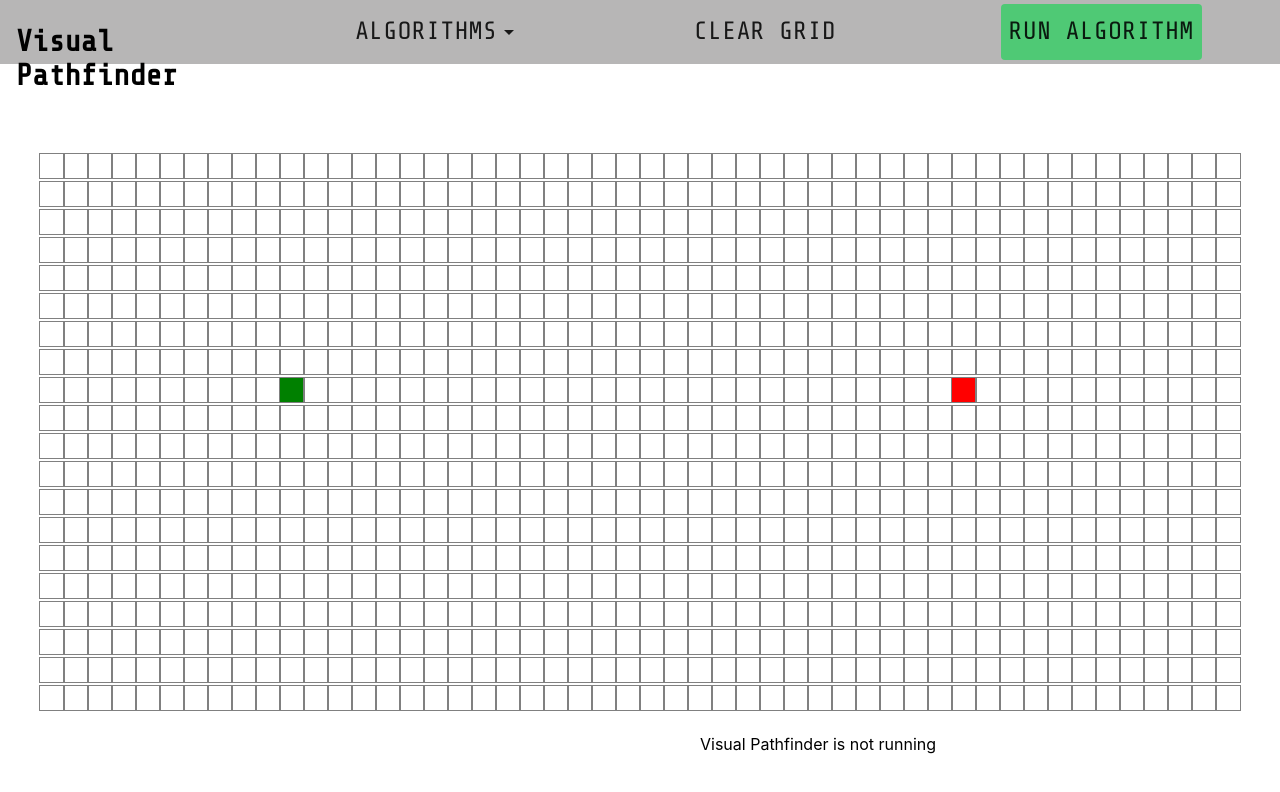
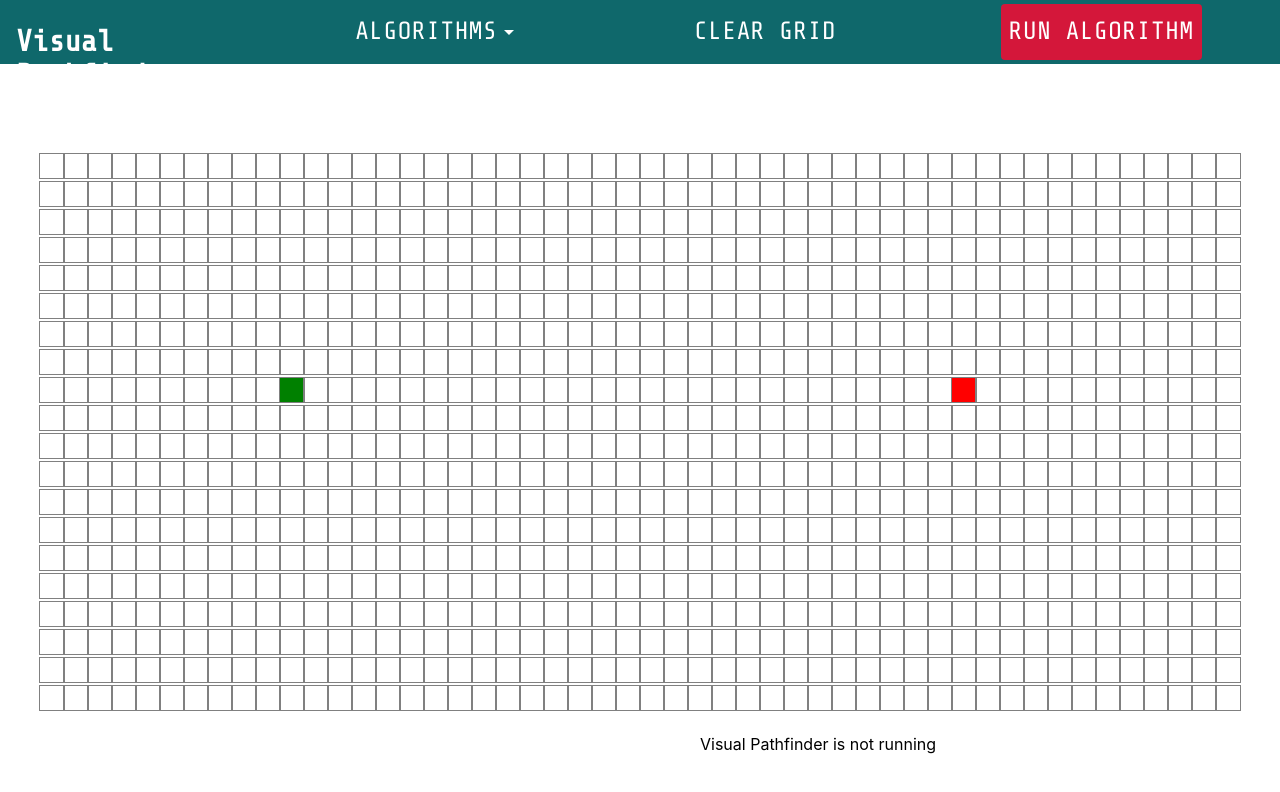
Before and after one commit to Criscoll/Visual-Pathfinder, a React (Create React App) app in the folder my-app/: page / in a window 1280 px wide. Shown: the top 792 px of the page. Built offline with nearby package versions, Linux system fonts and the light colour scheme.

Commit message:
trying to add animation for clearing the board

```diff
--- a/my-app/src/components/AlgorithmsButton.jsx
+++ b/my-app/src/components/AlgorithmsButton.jsx
@@ -13,6 +13,7 @@ import ArrowDropDownIcon from '@material-ui/icons/ArrowDropDown';
 const useStyles = makeStyles((theme) => ({
   root: {
     display: 'flex',
+    zIndex: 1000,
   },
   paper: {
     marginRight: theme.spacing(2),
@@ -20,6 +21,7 @@ const useStyles = makeStyles((theme) => ({
   button: {
     fontFamily: 'Share Tech',
     fontSize: 25,
+    color: 'white',
   },
   dropDownText: {
     fontFamily: 'Share Tech',
--- a/my-app/src/components/ClearGridButton.jsx
+++ b/my-app/src/components/ClearGridButton.jsx
@@ -6,6 +6,7 @@ const useStyles = makeStyles(() => ({
   root: {
     fontFamily: 'Share Tech',
     fontSize: 25,
+    color: 'white',
   },
 }));
 
--- a/my-app/src/components/StartButton.jsx
+++ b/my-app/src/components/StartButton.jsx
@@ -6,9 +6,12 @@ const useStyles = makeStyles(() => ({
   root: {
     fontFamily: ['Share Tech', 'Sans Serif'],
     fontSize: 25,
-    backgroundColor: 'rgb(79, 201, 117)',
-    // borderColor: 'rgb(79, 201, 117)',
+    backgroundColor: 'rgb(212, 23, 58)',
     borderColor: 'red',
+    color: 'white',
+    '&:hover': {
+      backgroundColor: 'rgb(189, 15, 47)',
+    },
   },
 }));
 
--- a/my-app/src/styles/_toolbar.scss
+++ b/my-app/src/styles/_toolbar.scss
@@ -1,7 +1,7 @@
 #toolbar {
   display: flex;
 
-  background-color: rgba(109, 107, 107, 0.493);
+  background-color: rgb(15, 104, 107);
   height: 8vh;
 }
 
@@ -14,6 +14,7 @@
   font-family: 'Share Tech', sans-serif;
   font-size: 30px;
   font-weight: bold;
+  color: white;
 }
 
 #toolbar > .buttons {
--- a/my-app/src/styles/main.css
+++ b/my-app/src/styles/main.css
@@ -44,44 +44,6 @@
 
 @-webkit-keyframes visit-nodes {
   0% {
-    background-size: 25% 25%;
-  }
-  50% {
-    background-image: -webkit-gradient(linear, left top, left bottom, from(rgba(0, 255, 136, 0.568)), to(rgba(0, 255, 55, 0.568)));
-    background-image: linear-gradient(rgba(0, 255, 136, 0.568), rgba(0, 255, 55, 0.568));
-  }
-  60% {
-    background-size: 100% 100%;
-    background-image: -webkit-gradient(linear, left top, left bottom, from(#39df39), to(#39df39));
-    background-image: linear-gradient(#39df39, #39df39);
-  }
-  100% {
-    background-image: -webkit-gradient(linear, left top, left bottom, from(aqua), to(aqua));
-    background-image: linear-gradient(aqua, aqua);
-  }
-}
-
-@keyframes visit-nodes {
-  0% {
-    background-size: 25% 25%;
-  }
-  50% {
-    background-image: -webkit-gradient(linear, left top, left bottom, from(rgba(0, 255, 136, 0.568)), to(rgba(0, 255, 55, 0.568)));
-    background-image: linear-gradient(rgba(0, 255, 136, 0.568), rgba(0, 255, 55, 0.568));
-  }
-  60% {
-    background-size: 100% 100%;
-    background-image: -webkit-gradient(linear, left top, left bottom, from(#39df39), to(#39df39));
-    background-image: linear-gradient(#39df39, #39df39);
-  }
-  100% {
-    background-image: -webkit-gradient(linear, left top, left bottom, from(aqua), to(aqua));
-    background-image: linear-gradient(aqua, aqua);
-  }
-}
-
-@-webkit-keyframes test {
-  0% {
     -webkit-transform: scale(0);
             transform: scale(0);
     background-color: rgba(218, 7, 7, 0.835);
@@ -103,7 +65,7 @@
   }
 }
 
-@keyframes test {
+@keyframes visit-nodes {
   0% {
     -webkit-transform: scale(0);
             transform: scale(0);
@@ -204,6 +166,19 @@
   overflow: hidden;
 }
 
+.path-node {
+  position: relative;
+  display: inline-block;
+  height: 1.5rem;
+  width: 1.5rem;
+  outline: 0.12rem solid grey;
+  background: -webkit-gradient(linear, left top, left bottom, from(yellow), to(yellow)) no-repeat;
+  background: linear-gradient(yellow, yellow) no-repeat;
+  background-position: center;
+  -webkit-animation: draw-path 200ms ease-out;
+          animation: draw-path 200ms ease-out;
+}
+
 .visited-node::before {
   content: '';
   position: absolute;
@@ -216,21 +191,8 @@
   right: 0;
   background-color: aqua;
   border-radius: 50%;
-  -webkit-animation: test linear 2000ms forwards;
-          animation: test linear 2000ms forwards;
-}
-
-.path-node {
-  position: relative;
-  display: inline-block;
-  height: 1.5rem;
-  width: 1.5rem;
-  outline: 0.12rem solid grey;
-  background: -webkit-gradient(linear, left top, left bottom, from(yellow), to(yellow)) no-repeat;
-  background: linear-gradient(yellow, yellow) no-repeat;
-  background-position: center;
-  -webkit-animation: draw-path 200ms ease-out;
-          animation: draw-path 200ms ease-out;
+  -webkit-animation: visit-nodes linear 2000ms forwards;
+          animation: visit-nodes linear 2000ms forwards;
 }
 
 .results-container {
@@ -245,7 +207,7 @@
   display: -webkit-box;
   display: -ms-flexbox;
   display: flex;
-  background-color: rgba(109, 107, 107, 0.493);
+  background-color: #0f686b;
   height: 8vh;
 }
 
@@ -256,6 +218,7 @@
   font-family: 'Share Tech', sans-serif;
   font-size: 30px;
   font-weight: bold;
+  color: white;
 }
 
 #toolbar > .buttons {
```
Also changed, not shown: my-app/src/styles/_components.scss (+6 -6 lines), my-app/src/styles/_keyframes.scss (+22 -22 lines), 1 other file (tests, documents, lock files or other folders).
